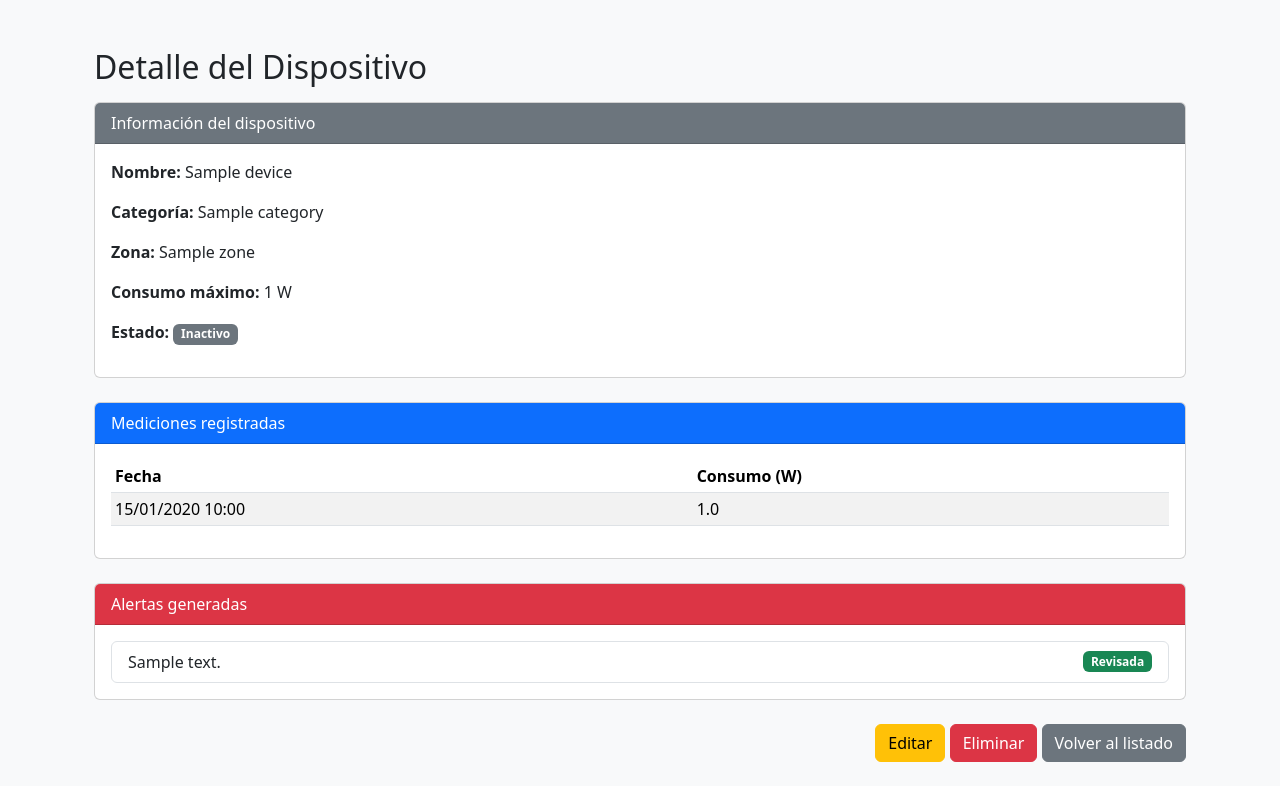
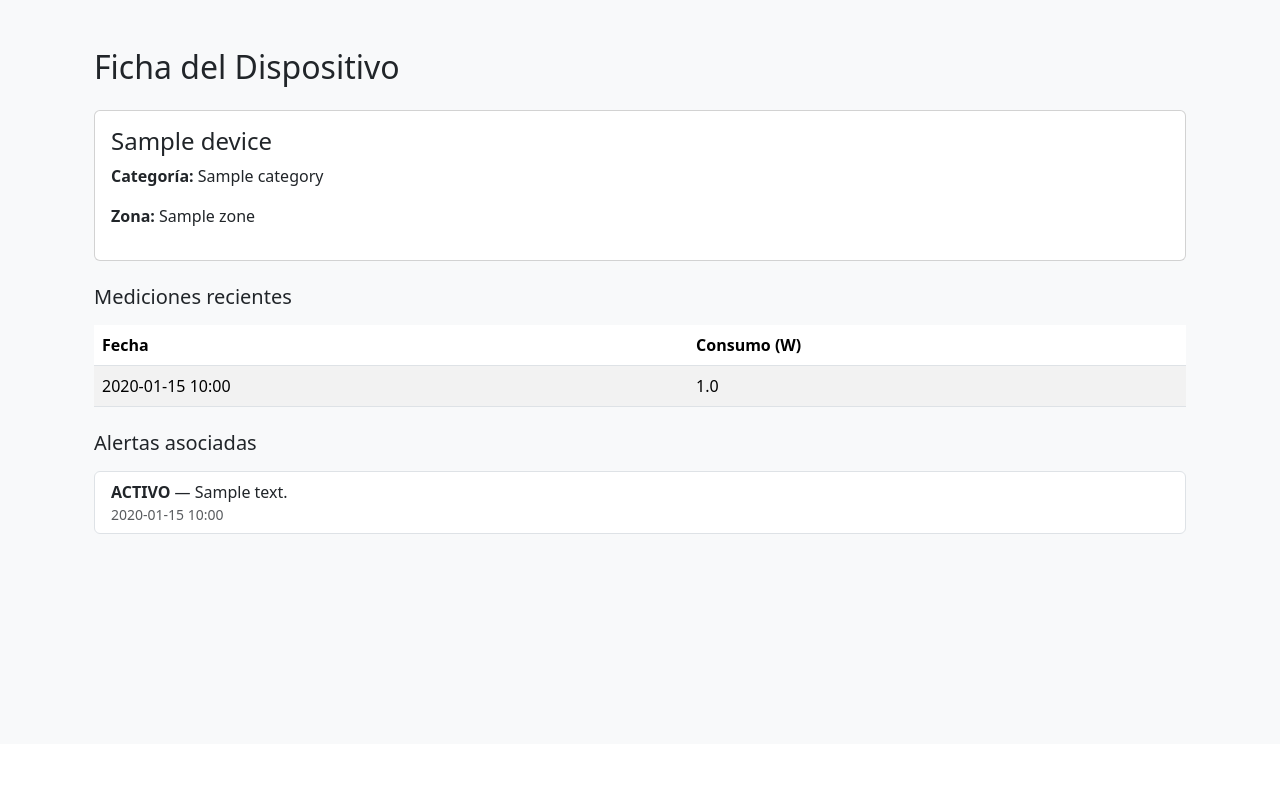
Before and after one commit to Alan-157/Unidad_1_Python_AO_SM, a Django app: page /devices/1/ in a window 1280 px wide. Shown: the part 56-842 px from the top of the page. After the commit the page ends 590 px from the top, so only its background shows below. Run offline with Django 5.2, Linux system fonts and the light colour scheme; a user stored in the database is signed in; tables that the repository leaves empty hold one stand-in row (values such as "Sample post").

Commit message:
arregle lo de ver detalle en dispositivos

```diff
--- a/monitoreo/dispositivos/templates/dispositivos/device_detail.html
+++ b/monitoreo/dispositivos/templates/dispositivos/device_detail.html
@@ -1,33 +1,23 @@
     {% extends "dispositivos/base.html" %}
+    {% block title %}Detalle del Dispositivo{% endblock %}
 
     {% block content %}
     <div class="container mt-4">
-    <h2 class="mb-3">Detalle del Dispositivo</h2>
+    <h2 class="mb-4">Ficha del Dispositivo</h2>
 
     <!-- Datos del dispositivo -->
     <div class="card mb-4">
-        <div class="card-header bg-secondary text-white">Información del dispositivo</div>
         <div class="card-body">
-            <p><strong>Nombre:</strong> {{ device.name }}</p>
+        <h4 class="card-title">{{ device.name }}</h4>
         <p><strong>Categoría:</strong> {{ device.category.name }}</p>
         <p><strong>Zona:</strong> {{ device.zone.name }}</p>
-            <p><strong>Consumo máximo:</strong> {{ device.max_consumption }} W</p>
-            <p><strong>Estado:</strong>
-                {% if device.status == "ACTIVE" %}
-                    <span class="badge bg-success">Activo</span>
-                {% else %}
-                    <span class="badge bg-secondary">Inactivo</span>
-                {% endif %}
-            </p>
     </div>
     </div>
 
     <!-- Mediciones -->
-    <div class="card mb-4">
-        <div class="card-header bg-primary text-white">Mediciones registradas</div>
-        <div class="card-body">
+    <h5 class="mb-3">Mediciones recientes</h5>
     {% if measurements %}
-                <table class="table table-sm table-striped">
+        <table class="table table-striped">
         <thead>
             <tr>
             <th>Fecha</th>
@@ -37,44 +27,30 @@
         <tbody>
             {% for m in measurements %}
             <tr>
-                            <td>{{ m.timestamp|date:"d/m/Y H:i" }}</td>
+            <td>{{ m.timestamp|date:"Y-m-d H:i" }}</td>
             <td>{{ m.consumption_w }}</td>
             </tr>
         {% endfor %}
         </tbody>
     </table>
     {% else %}
-                <p class="text-muted">No hay mediciones disponibles.</p>
+    <p class="text-muted">Este dispositivo aún no tiene mediciones registradas.</p>
     {% endif %}
-        </div>
-    </div>
 
     <!-- Alertas -->
-    <div class="card mb-4">
-        <div class="card-header bg-danger text-white">Alertas generadas</div>
-        <div class="card-body">
+    <h5 class="mt-4 mb-3">Alertas asociadas</h5>
     {% if alerts %}
-                <ul class="list-group">
-                    {% for a in alerts %}
-                    <li class="list-group-item d-flex justify-content-between align-items-center">
-                        {{ a.message }}
-                        <span class="badge {% if a.reviewed %}bg-success{% else %}bg-warning{% endif %}">
-                            {% if a.reviewed %}Revisada{% else %}Pendiente{% endif %}
-                        </span>
-                    </li>
+    <div class="list-group">
+        {% for alert in alerts %}
+        <div class="list-group-item">
+        <strong>{{ alert.status }}</strong> — {{ alert.message }}
+        <span class="badge bg-{{ alert.status|lower }}">{{ alert.reviewed|yesno:"Revisada,Pendiente" }}</span>
+        <div class="text-muted small">{{ alert.timestamp|date:"Y-m-d H:i" }}</div>
+        </div>
     {% endfor %}
-                </ul>
+    </div>
     {% else %}
     <p class="text-muted">No se han generado alertas para este dispositivo.</p>
     {% endif %}
     </div>
-    </div>
-
-    <!-- Acciones -->
-    <div class="text-end">
-        <a href="{% url 'device_edit' device.id %}" class="btn btn-warning">Editar</a>
-        <a href="{% url 'device_delete' device.id %}" class="btn btn-danger">Eliminar</a>
-        <a href="{% url 'device_list' %}" class="btn btn-secondary">Volver al listado</a>
-    </div>
-</div>
     {% endblock %}
```
Also changed, not shown: monitoreo/dispositivos/templates/dispositivos/device_list.html (+8 -6 lines). Lines whose indentation alone changed are shown as unchanged.
